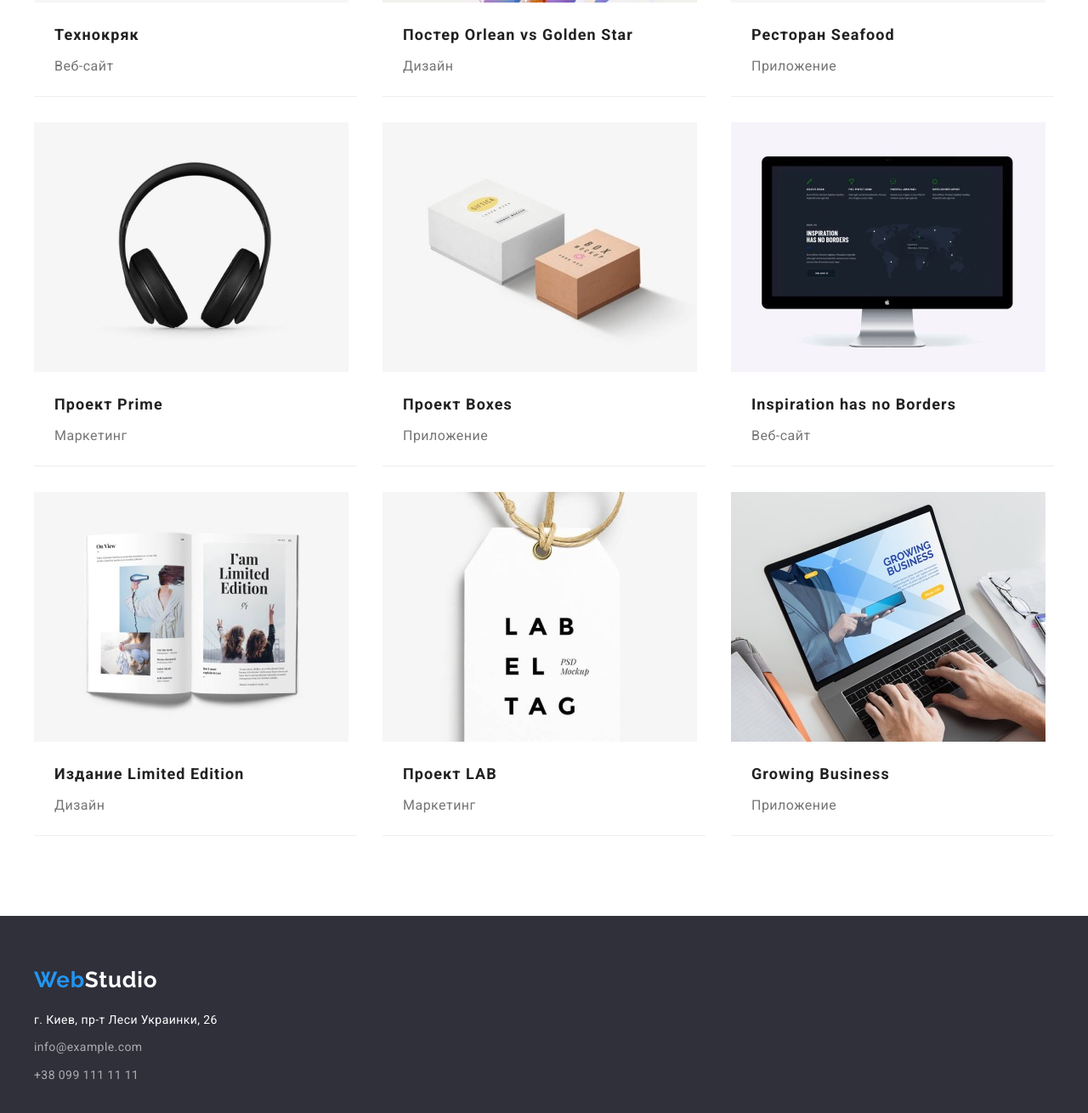
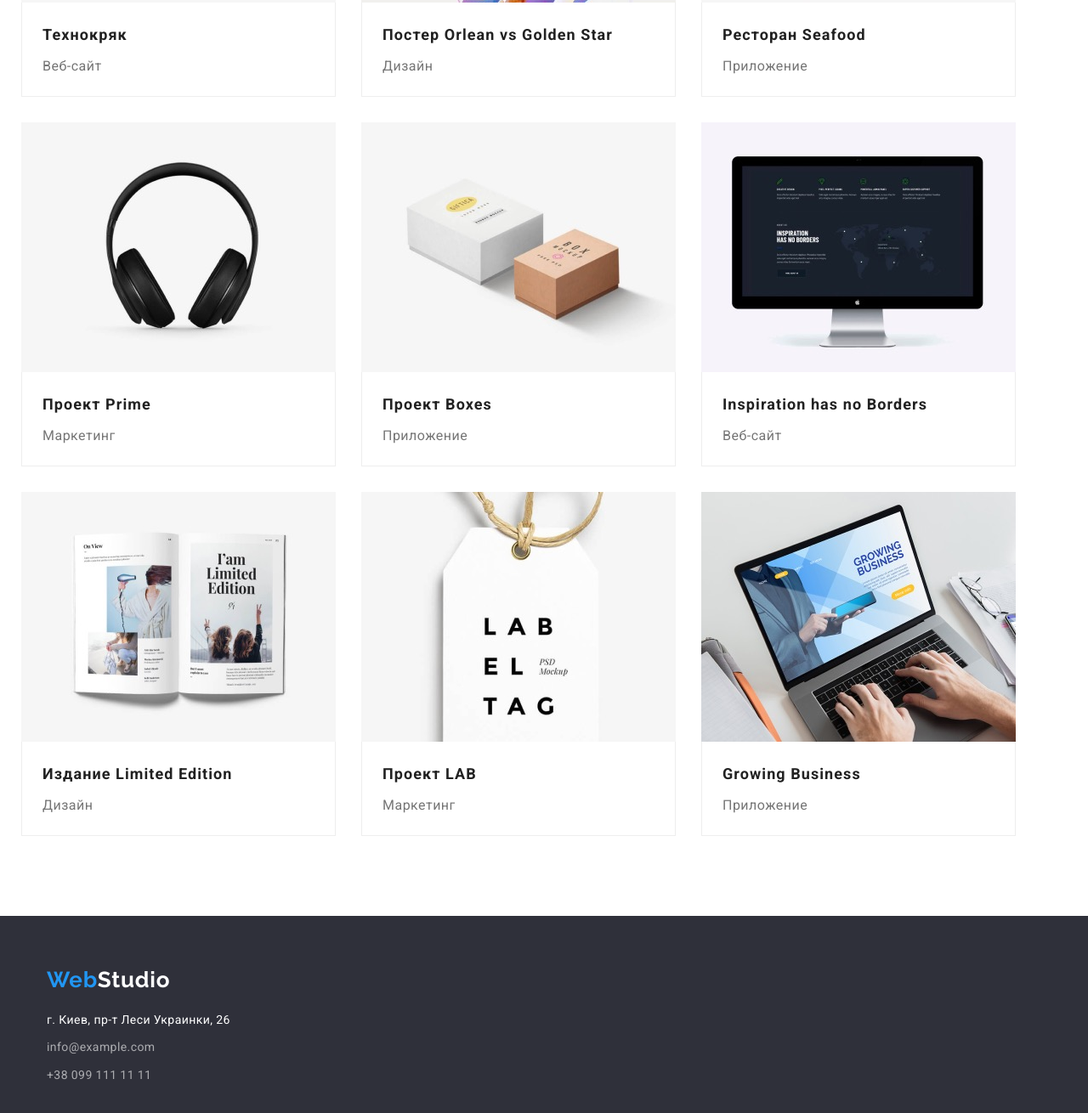
Before and after one commit to RomaYourchuk/goit-markup-hw-03, a plain HTML site: page portfolio.html in a window 1280 px wide. Shown: the part 558-1868 px from the top of the page at 85% size. Drawn offline with nearby package versions, Linux system fonts and the light colour scheme.

Commit message:
Виправив недоліки після перевірки ментором

```diff
--- a/css/styles.css
+++ b/css/styles.css
@@ -48,18 +48,8 @@ body {
     padding-bottom: 94px;
 }
 
-
-.header-container {
-    padding-bottom: 25px;
-    border-bottom: 1px solid #ECECEC;
-}
-
-.slogan-section {
-    background-color: #2F303A;
-}
-
-
-.slogan {
+.slogan
+{
 font-weight: 900;
 font-size: 44px;
 line-height: 1.36;
@@ -72,12 +62,13 @@ margin: 0px;
 }
 
 
-.hero-slogan {
-/* padding-left: 452px;
-padding-right: 452px; */
+
+.hero {
+background-color: var;
 padding-top: 200px;
 padding-bottom: 200px;
 text-align: center;
+background-color: #2F303A;
 }
 
 
@@ -171,6 +162,10 @@ letter-spacing: 0.03em;
 text-align: center;
 }
 
+.team-list {
+    box-shadow: 0px 1px 3px rgba(0, 0, 0, 0.12), 0px 1px 1px rgba(0, 0, 0, 0.14), 0px 2px 1px rgba(0, 0, 0, 0.2);
+}
+
 .team-icon {
 font-weight: 500;
 font-size: 16px;
@@ -194,23 +189,28 @@ color: var(--primary-text-color);
     /* padding-bottom: 94px; */
 }
 
+.by-team-list {
+    padding-top: 30px;
+    padding-bottom: 30px;
+}
+
 .team-list:not(:last-child) {
     margin-right: 30px;
     }
 .team-icon {
-    margin-top: 30px;
+
     margin-bottom: 10px;
     text-align: center;
 }
 .team-text {
-    padding-bottom: 30px;
+
     text-align: center;
 }
 
 
 
 .contacts-map {
-    margin-top: 20px;
+
     margin-bottom: 9px;
 }
 .contacts-tel {
@@ -220,6 +220,8 @@ color: var(--primary-text-color);
 
 footer {
     padding-top: 60px;
+    padding-bottom: 60px;
+    background-color: #2F303A;
 }
 
 /* портфоліо */
@@ -245,7 +247,7 @@ footer {
 
 
 .container {
-    width: 1230px;
+    width: 1200px;
     padding-left: 15px;
     padding-right: 15px;
     margin: 0 auto;
@@ -253,7 +255,8 @@ footer {
 
 header {
     padding-top: 24px;
-    /* padding-bottom: 25px; */
+    padding-bottom: 25px;
+    border-bottom: 1px solid #ECECEC;
 }
 
 .header-nav {
@@ -267,6 +270,11 @@ header {
 
 .contact-list {
     display: flex;
+    margin-left: auto;
+}
+
+.contact-item:not(:last-child) {
+    margin-right: 50px;
 }
 
 .header-connect {
@@ -294,8 +302,8 @@ header {
     letter-spacing: 0.02em;
     color: var(--primary-title-color);
     text-decoration: none;
-    padding-top: 15px;
-    padding-bottom: 15px;
+    /* padding-top: 15px;
+    padding-bottom: 15px; */
 }
 
 .name-link:hover, .name-link:focus {
@@ -305,12 +313,7 @@ header {
 .name-link.current {
     color: var(--logo-text-color);
 }
-.contact-item-mail {
-    margin-left: 331px;
-}
-.contact-item-tel {
-    margin-left: 50px;
-}
+
 
 .header-mail-contact, .header-tel-contact {
     font-weight: 500;
@@ -319,8 +322,7 @@ header {
     letter-spacing: 0.02em;
     color: var(--primary-text-color);
     text-decoration: none;
-    padding-top: 15px;
-    padding-bottom: 15px;
+
 }
 
 .header-mail-contact:hover, .header-mail-contact:focus {
@@ -361,6 +363,9 @@ header {
 .buttons-item:not(:last-child) {
     margin-right: 8px;
 }
+.buttons-item {
+    border: none;
+}
 
 .button:hover, button:focus {
     color: var(--contact-color);
@@ -371,6 +376,7 @@ header {
 .buttons-list {
     display: flex;
     justify-content: center;
+    margin-bottom: 50px;
 }
 
 /* .buttons-list {
@@ -390,6 +396,7 @@ font-weight: bold;
 font-size: 18px;
 line-height: 2.0;
 letter-spacing: 0.06em;
+margin-bottom: 4px;
 }
 
 .project-text {
@@ -400,20 +407,32 @@ letter-spacing: 0.03em;
 color: var(--primary-text-color);
 }
 
+.by-project {
+    padding-top: 20px;
+    padding-bottom: 20px;
+    padding-left: 24px;
+    padding-right: 24px;
+    border-left: 1px solid #EEEEEE;
+    border-bottom: 1px solid #EEEEEE;
+    border-right: 1px solid #EEEEEE;
+
+}
+
 .projects-list {
     display: flex;
     flex-wrap: wrap;
-    justify-content: flex-start;
+    margin-left: -30px;
+    margin-right: -30px;
     padding-bottom: 94px;
 }
 /* .project-item:not(:last-child) {
     margin-right: 20px;
 } */
 .project-item {
-    width: 380px;
+    flex-basis: calc(100%/3-30px);
+    width: 370px;
     margin-right: 30px;
     margin-bottom: 30px;
-    border-bottom: 1px solid #EEEEEE;
 }
 
 .project-item:nth-child(3n) {
@@ -422,25 +441,15 @@ color: var(--primary-text-color);
 .project-item:nth-last-child(-n + 3) {
     margin-bottom: 0;
 }
-.project-name {
-    margin-top: 20px;
-    margin-bottom: 4px;
-    padding-left: 24px;
-    padding-right: 24px;
-}
-.project-text {
-    padding-bottom: 20px;
-    padding-left: 24px;
-    padding-right: 24px;
-}
+
 
 
 
 /* футер */
-.footer {
-    background-color: #2F303A;
-}
+
+
 .logo-footer {
+    display: block;
     font-family: Raleway;
     font-style: normal;
     font-weight: bold;
@@ -449,6 +458,11 @@ color: var(--primary-text-color);
     letter-spacing: 0.03em;
     color: #ffffff;
     text-decoration: none;
+    margin-bottom: 20px;
+}
+
+.by-contacts:not(:last-child) {
+    margin-bottom: 9px;
 }
 
 .map-link {
--- a/portfolio.html
+++ b/portfolio.html
@@ -13,7 +13,7 @@
 </head>
 <body>
     <!-- Шапка -->
-    <header>
+    <header class="header">
       <div class="container header-container">
         <nav class="header-nav">
           <a href="./index.html" lang="en" class="logo"><span class="web">Web</span>Studio</a>
@@ -23,14 +23,12 @@
             <li class="header-link"><a class="name-link" href="">Контакты</a></li>
           </ul>
         </nav>
-        <div class="header-connect">
           <ul class="contact-list">
-            <li class="contact-item-mail">
+            <li class="contact-item">
               <a class="header-mail-contact" href="mailto:info@devstudio.com">info@devstudio.com</a>
             </li>
-            <li class="contact-item-tel"><a class="header-tel-contact" href="tel:+380961111111">+38 096 111 11 11</a></li>
+            <li class="contact-item"><a class="header-tel-contact" href="tel:+380961111111">+38 096 111 11 11</a></li>
           </ul>
-        </div>
     </div>
     </header>
       <!-- Мейн -->
@@ -46,57 +44,53 @@
               <li class="buttons-item"><button type="button" class="button">Дизайн</button></li>
               <li class="buttons-item"><button type="button" class="button">Маркетинг</button></li>
           </ul>
-        </div>
-        </section>
           <!--Проекти-->
-          <section class="section-projects">
-          <div class="container">
-            <h2 class="invisible-title">Проекти</h2>
+          <h2 class="invisible-title">Проекти</h2>
             <ul class="projects-list">
                 <li class="project-item">
                     <img src="./images/img-project-1.jpg" alt="photo_by_tech" width="370">
-                    <h3 class="project-name">Технокряк</h3>
-                    <p class="project-text">Веб-сайт</p>
+                    <div class="by-project"><h3 class="project-name">Технокряк</h3>
+                    <p class="project-text">Веб-сайт</p></div>
                 </li>
                 <li class="project-item">
                     <img src="./images/img-project-2.jpg" alt="photo_by_poster" width="370">
-                    <h3 class="project-name">Постер <span lang="en">Orlean vs Golden Star</span></h3>
-                    <p class="project-text">Дизайн</p>
+                    <div class="by-project"><h3 class="project-name">Постер <span lang="en">Orlean vs Golden Star</span></h3>
+                    <p class="project-text">Дизайн</p></div>
                   </li>
                 <li class="project-item">
                     <img src="./images/img-project-3.jpg" alt="photo_by_restaurant" width="370">
-                    <h3 class="project-name">Ресторан <span lang="en">Seafood</span></h3>
-                    <p class="project-text">Приложение</p>
+                    <div class="by-project"><h3 class="project-name">Ресторан <span lang="en">Seafood</span></h3>
+                    <p class="project-text">Приложение</p></div>
                   </li>
                 <li class="project-item">
                   <img src="./images/img-project-4.jpg" alt="photo_by_headphone" width="370">
-                  <h3 class="project-name">Проект <span lang="en">Prime</span></h3>
-                  <p class="project-text">Маркетинг</p>
+                  <div class="by-project"><h3 class="project-name">Проект <span lang="en">Prime</span></h3>
+                  <p class="project-text">Маркетинг</p></div>
                 </li>
                 <li class="project-item">
                   <img src="./images/img-project-5.jpg" alt="photo_by_boxes" width="370">
-                  <h3 class="project-name">Проект <span lang="en">Boxes</span></h3>
-                  <p class="project-text">Приложение</p>
+                  <div class="by-project"><h3 class="project-name">Проект <span lang="en">Boxes</span></h3>
+                  <p class="project-text">Приложение</p></div>
                 </li>
                 <li class="project-item">
                   <img src="./images/img-project-6.jpg" alt="photo_by_website" width="370">
-                  <h3 lang="en" class="project-name">Inspiration has no Borders</h3>
-                  <p class="project-text">Веб-сайт</p>
+                  <div class="by-project"><h3 lang="en" class="project-name">Inspiration has no Borders</h3>
+                  <p class="project-text">Веб-сайт</p></div>
                 </li>
                 <li class="project-item">
                   <img src="./images/img-project-7.jpg" alt="photo_by_book" width="370">
-                  <h3 class="project-name">Издание <span lang="en">Limited Edition</span></h3>
-                  <p class="project-text">Дизайн</p>
+                  <div class="by-project"><h3 class="project-name">Издание <span lang="en">Limited Edition</span></h3>
+                  <p class="project-text">Дизайн</p></div>
                 </li>
                 <li class="project-item">
                   <img src="./images/img-project-8.jpg" alt="photo_by_lab" width="370">
-                  <h3 class="project-name">Проект <span lang="en">LAB</span></h3>
-                  <p class="project-text">Маркетинг</p>
+                  <div class="by-project"><h3 class="project-name">Проект <span lang="en">LAB</span></h3>
+                  <p class="project-text">Маркетинг</p></div>
                 </li>
                 <li class="project-item">
                   <img src="./images/img-project-9.jpg" alt="photo_by_laptop" width="370">
-                  <h3 lang="en" class="project-name">Growing Business</h3>
-                  <p class="project-text">Приложение</p>
+                  <div class="by-project"><h3 lang="en" class="project-name">Growing Business</h3>
+                  <p class="project-text">Приложение</p></div>
                 </li>
             </ul>
         </div>
@@ -108,9 +102,9 @@
           <a href="" lang="en" class="logo-footer"><span class="web">Web</span><span class="studio">Studio</span></a>
           <address>
           <ul class="contacts">
-            <li class="contacts-map"><a class="map-link" href="https://goo.gl/maps/VNp9f7bhRP9cffX88" target="blank" rel="noopener noreferrer">г. Киев, пр-т Леси Украинки, 26</a></li>
-            <li class="contacts-mail"><a class="mail-contact" href="mailto:info@example.com">info@example.com</a></li>
-            <li class="contacts-tel"><a class="tel-contact" href="tel:+380991111111">+38 099 111 11 11</a></li>
+            <li class="by-contacts"><a class="map-link" href="https://goo.gl/maps/VNp9f7bhRP9cffX88" target="blank" rel="noopener noreferrer">г. Киев, пр-т Леси Украинки, 26</a></li>
+            <li class="by-contacts"><a class="mail-contact" href="mailto:info@example.com">info@example.com</a></li>
+            <li class="by-contacts"><a class="tel-contact" href="tel:+380991111111">+38 099 111 11 11</a></li>
           </ul>
         </address>
       </div>
```
Also changed, not shown: index.html (+16 -18 lines).
